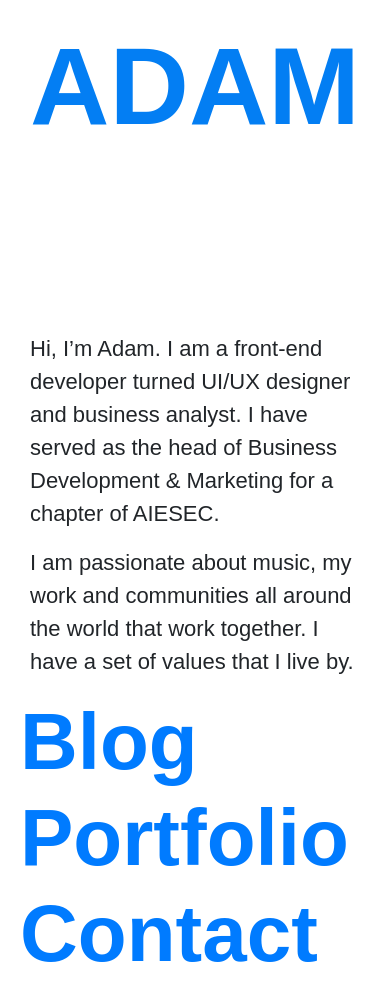
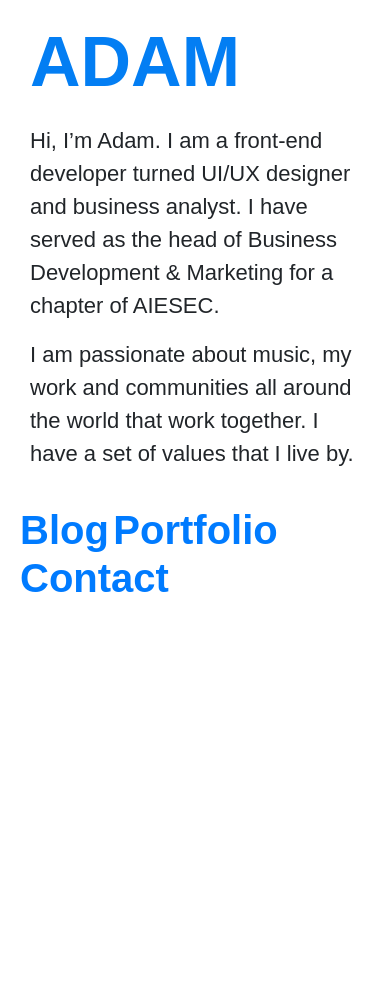
Before and after one commit to adamfredie/adamfredie.github.io, a Jekyll site: the page index.html, which Jekyll copies as it is, in a window 390 px wide. Built offline with Jekyll 4.4.1, drawn with Linux system fonts in a browser that asks for light colours; after the commit the page ends 900 px from its top, so only the background shows below that.

Commit message:
responsive font

```diff
--- a/index.html
+++ b/index.html
@@ -44,6 +44,28 @@
 		.content {
 			margin-top:180px;
 		}
+		@media screen and (max-width:767px) {
+			.content {
+				margin-top:40px;
+			}
+			.nav {
+				margin-top:40px;
+			}
+		}
+		@media screen and (max-width:424px) {
+			.name h1 {
+				font-size:70px;
+			}
+			nav a {
+				font-size:40px;
+			}
+			.content {
+				margin-top:20px;
+			}
+			.nav {
+				margin-top:20px;
+			}
+		}
 	</style>
 </head>
 <body>
```
